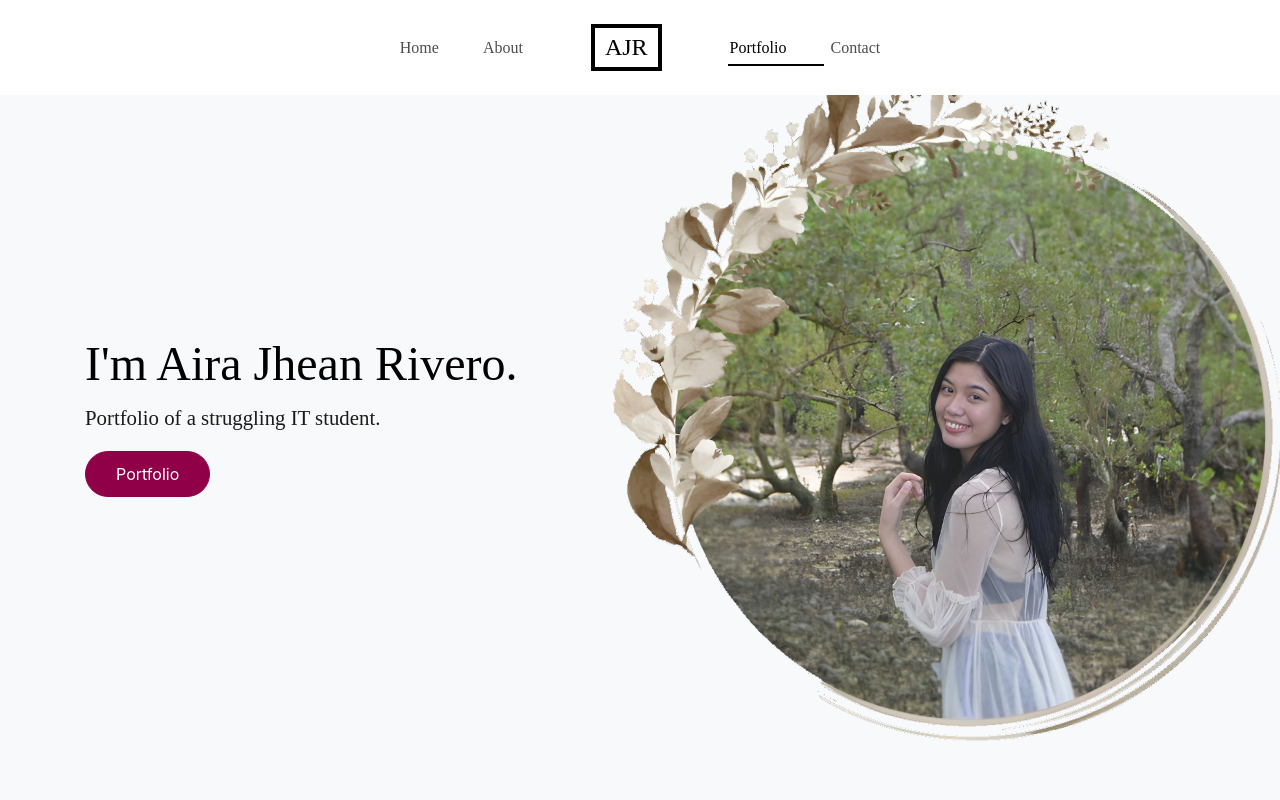
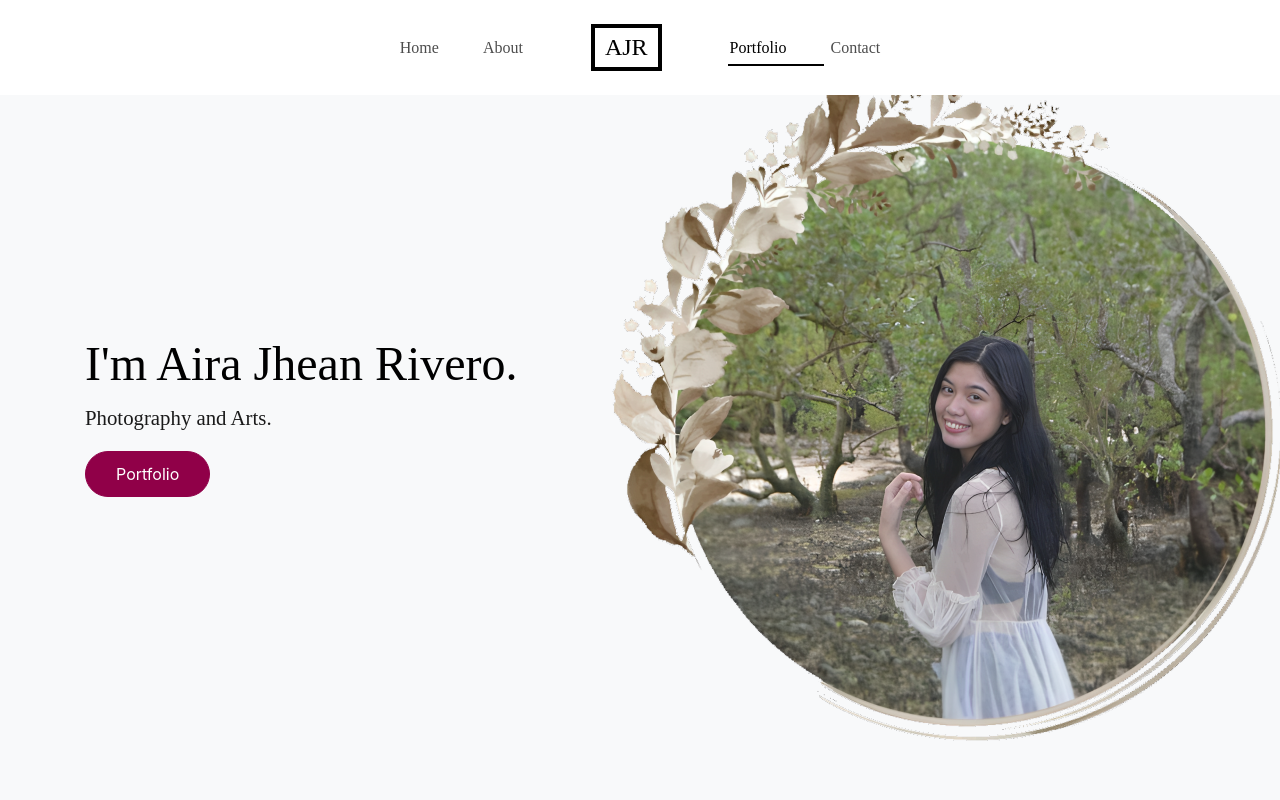
Before and after one commit to airajh/airajh.github.io, a plain HTML site: page index.html in a window 1280 px wide. Shown: the top 800 px of the page. Drawn offline with Linux system fonts and the light colour scheme; files whose address does not match are found by name; a web font is replaced by a local one.

Commit message:
Edited index.html

```diff
--- a/index.html
+++ b/index.html
@@ -120,7 +120,7 @@ RSS Feed: https://feeds.feedburner.com/Free-templateco
               <div class="col-lg-6">
                 <h1 class="text-black">I'm Aira Jhean Rivero.</h1>
                 <!-- <p class="lead">A new template lovely crafted by the fine folks at <a href="https://free-template.co/">Free-Template.co</a>. A free website template under the license <a href="#">CC 3.0</a></p> -->
-                <p class="lead">Portfolio of a struggling IT student.</p>
+                <p class="lead">Photography and Arts.</p>
                 <p><a href="#portfolio-section" class="btn smoothscroll btn-primary">Portfolio</a></p>
 
               </div>
```
